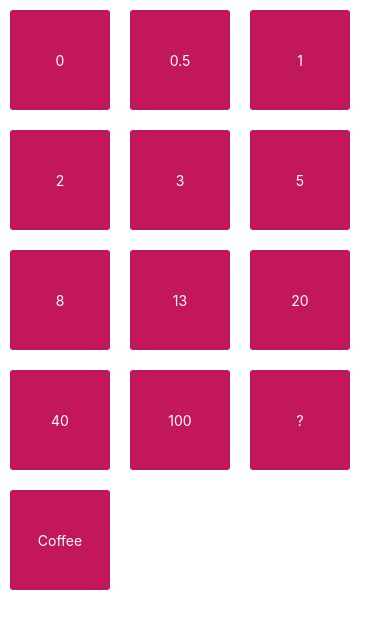
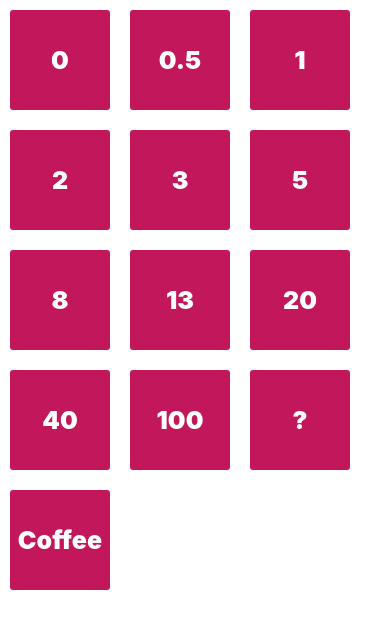
Before and after one commit to nerijusdu/scrum-poker-live, a React Native app: screen / in a window 390 px wide. Shown: the top 628 px of the page. Built offline with nearby package versions, Linux system fonts and the light colour scheme.

Commit message:
Add flip animation when selecting card

```diff
--- a/src/components/Card.js
+++ b/src/components/Card.js
@@ -1,16 +1,31 @@
 import React from 'react';
-import {StyleSheet, Text, TouchableOpacity} from 'react-native';
+import {StyleSheet, Text, TouchableOpacity, Animated} from 'react-native';
 
 export default class Card extends React.Component {
+  constructor(props) {
+    super(props);
+  }
+
   render() {
+    const { fullScreen } = this.props;
+    const rotateY = fullScreen ? '180deg' : '0deg';
     return (
       <TouchableOpacity
-        style={[styles.card, this.props.fullScreen ? styles.fullScreen : styles.small]}
         onPress={this.props.onPress}
+      >
+        <Animated.View
+          style={[styles.card, {
+            width: fullScreen ? 300 : 100,
+            height: fullScreen ? 300 : 100,
+            transform: [{ rotateY }]
+          }]}
         >
-        <Text style={{ color: '#FFFFFF'}}>
-          {this.props.value}
-        </Text>
+          <Text style={[styles.cardText, {
+            fontSize: fullScreen ? 100 : 25
+          }]}>
+            {this.props.value}
+          </Text>
+        </Animated.View>
       </TouchableOpacity>
     );
   }
@@ -25,12 +40,10 @@ const styles = StyleSheet.create({
     justifyContent: 'center',
     margin: 10
   },
-  fullScreen: {
-    width: 300,
-    height: 300,
-  },
-  small: {
-    width: 100,
-    height: 100
+  cardText: {
+    color: '#FFFFFF',
+    fontWeight: '900',
+    width: '100%',
+    textAlign: 'center'
   }
 });
--- a/src/components/CardList.js
+++ b/src/components/CardList.js
@@ -1,5 +1,5 @@
 import React from 'react';
-import {ScrollView, StyleSheet} from 'react-native';
+import {ScrollView, StyleSheet, View, Animated} from 'react-native';
 import Card from './Card';
 
 export default class CardList extends React.Component {
@@ -7,8 +7,28 @@ export default class CardList extends React.Component {
     super();
 
     this.state = {
-      selected: null
+      selected: null,
+      spinValue: new Animated.Value(0)
     };
+  }
+
+  selectCard = (selected) => {
+    Animated.timing(
+      this.state.spinValue,
+      {
+        toValue: 90,
+        duration: 1000
+      }
+    ).start(() => {
+      this.setState({ selected });
+      Animated.timing(
+        this.state.spinValue,
+        {
+          toValue: selected ? 180 : 0,
+          duration: 1000
+        }
+      ).start();
+    });
   }
 
   render() {
@@ -17,33 +37,43 @@ export default class CardList extends React.Component {
       <Card
         value={val}
         key={val}
-        onPress={() => this.setState({ selected: val })}
+        onPress={() => this.selectCard(val)}
       />
     ));
+    const { selected } = this.state;
+    const interpolateValue = {
+      inputRange: [0, 180],
+      outputRange: ['0deg', '180deg']
+    };
+    const spin = this.state.spinValue.interpolate(interpolateValue);
     return (
-      <ScrollView
-        contentContainerStyle={[styles.container, this.state.selected !== null ? styles.selectedCard : {}]}
-        style={{ height: '100%', width: '100%'}}
+      <Animated.ScrollView
+        contentContainerStyle={[styles.container, selected !== null ? styles.selectedCard : {}]}
+        style={{ height: '100%', width: '100%', transform: [{ rotateY: spin }]}}
       >
-        {this.state.selected === null ?
-          allCards :
+        <View style={[styles.container, { display: selected === null ? 'flex' : 'none'}]}>
+          {allCards}
+        </View>
+        {selected ?
           <Card
-            value={this.state.selected}
-            onPress={() => this.setState({ selected: null })}
+            value={selected}
+            onPress={() => this.selectCard(null)}
             fullScreen
-          />
+          /> :
+          null
         }
-      </ScrollView>
+      </Animated.ScrollView>
     );
   }
 }
 
 const styles = StyleSheet.create({
   container: {
+    height: '100%',
+    width: '100%',
     display: 'flex',
     flexDirection: 'row',
     flexWrap: 'wrap',
-    backgroundColor: '#FFFFFF'
   },
   selectedCard: {
     alignItems: 'center',
```
